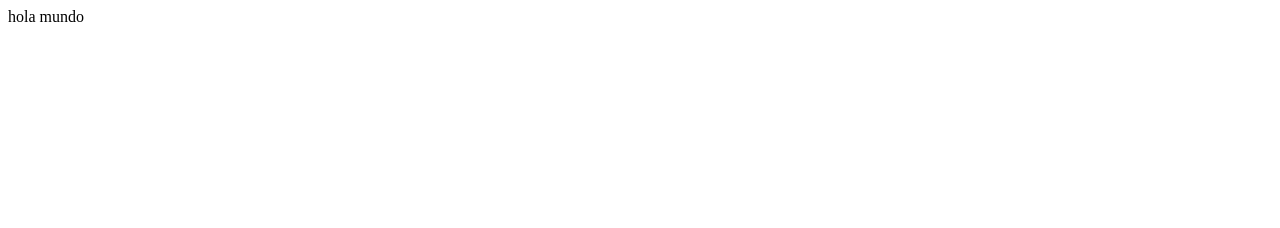
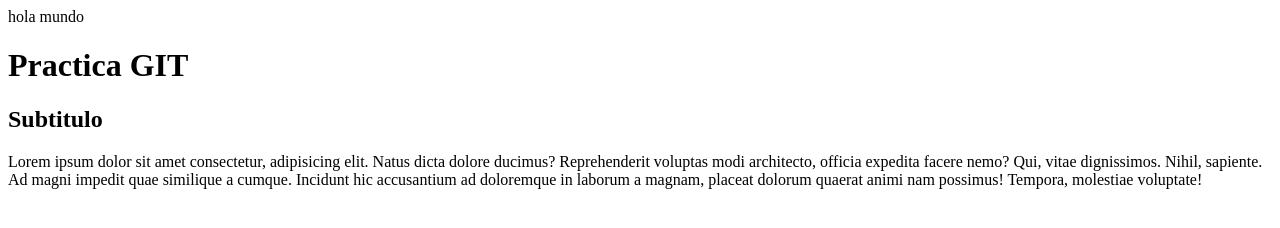
Before and after one commit to veritocarri/mi-primer-repositorio, a plain HTML site: page index.html in a window 1280 px wide. Drawn offline with Linux system fonts and the light colour scheme.

Commit message:
practica de ramas

```diff
--- a/index.html
+++ b/index.html
@@ -1,12 +1,26 @@
 <!DOCTYPE html>
 <html lang="en">
+
 <head>
     <meta charset="UTF-8">
     <meta http-equiv="X-UA-Compatible" content="IE=edge">
     <meta name="viewport" content="width=device-width, initial-scale=1.0">
     <title>repositorio</title>
 </head>
+
 <body>
     <div>hola mundo</div>
+    <main>
+        <h1>Practica GIT</h1>
+
+        <section>
+            <h2>Subtitulo</h2>
+            <p>Lorem ipsum dolor sit amet consectetur, adipisicing elit. Natus dicta dolore ducimus? Reprehenderit
+                voluptas modi architecto, officia expedita facere nemo? Qui, vitae dignissimos. Nihil, sapiente. Ad
+                magni impedit quae similique a cumque. Incidunt hic accusantium ad doloremque in laborum a magnam,
+                placeat dolorum quaerat animi nam possimus! Tempora, molestiae voluptate!</p>
+        </section>
+    </main>
 </body>
+
 </html>
```
